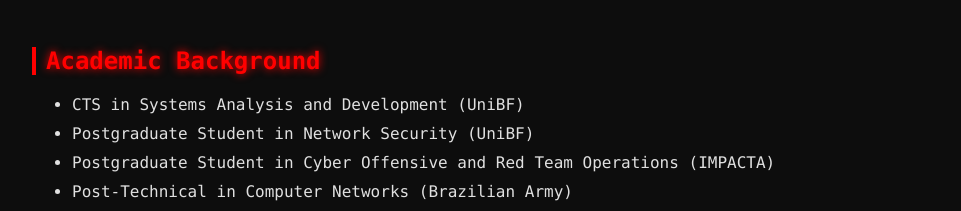
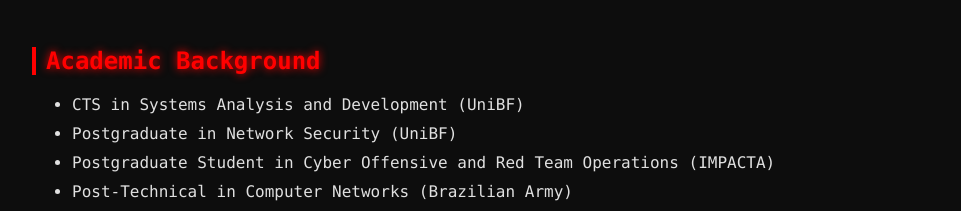
Before and after one commit to thiagosmith/site, a plain HTML site: page index.html in a window 1280 px wide. Shown: the part 1740-1951 px from the top of the page, without its empty margins (158-1119 px from the left). Drawn offline with Linux system fonts and the light colour scheme.

Commit message:
Update index.html

```diff
--- a/index.html
+++ b/index.html
@@ -242,7 +242,7 @@
   <h2>Academic Background</h2>
   <ul>
     <li>CTS in Systems Analysis and Development (UniBF)</li>
-    <li>Postgraduate Student in Network Security (UniBF)</li>
+    <li>Postgraduate in Network Security (UniBF)</li>
     <li>Postgraduate Student in Cyber Offensive and Red Team Operations (IMPACTA)</li>
     <li>Post-Technical in Computer Networks (Brazilian Army)</li>
     <li>Special Technical Qualification in Telematics (Brazilian Navy)</li>
```
